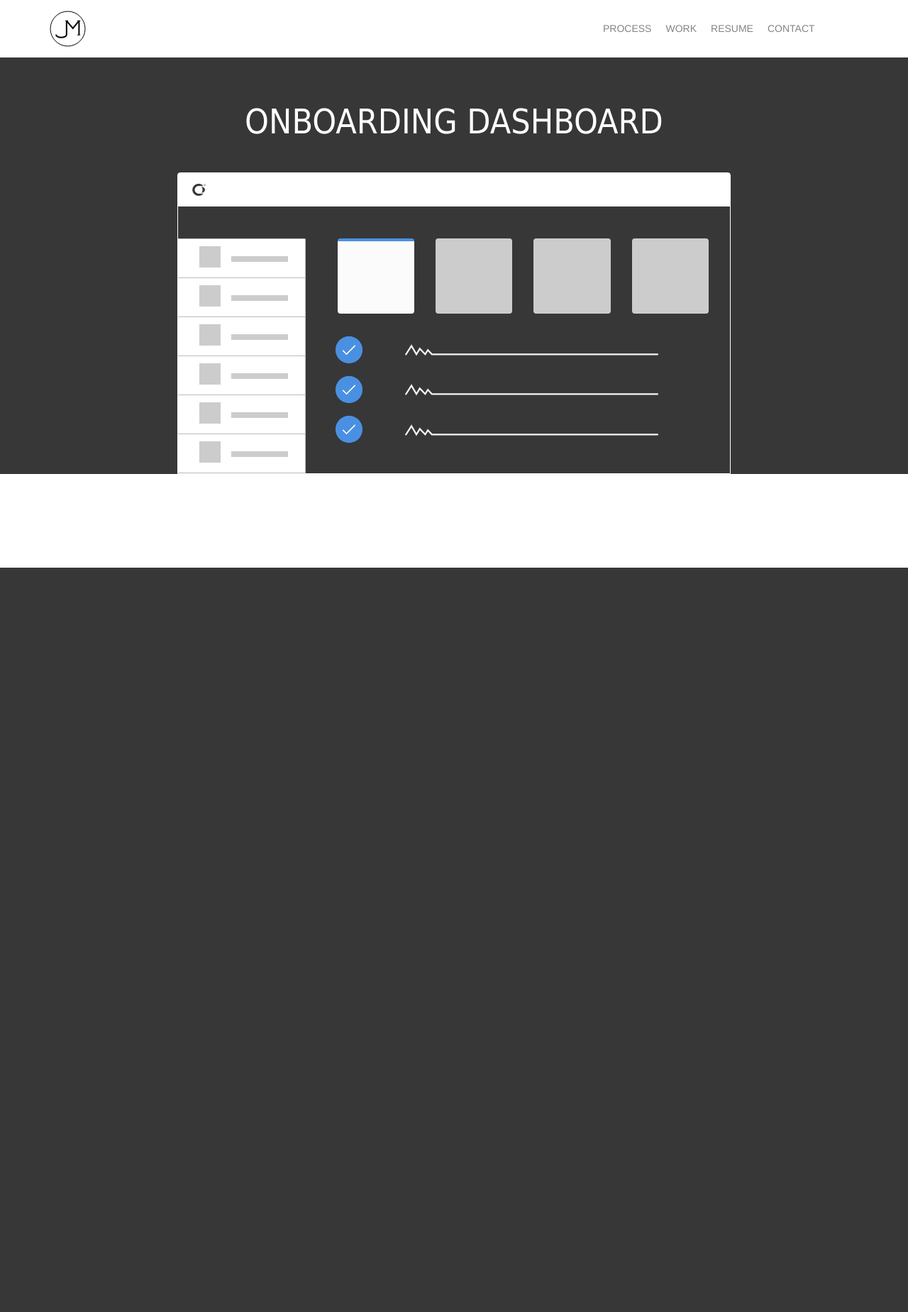
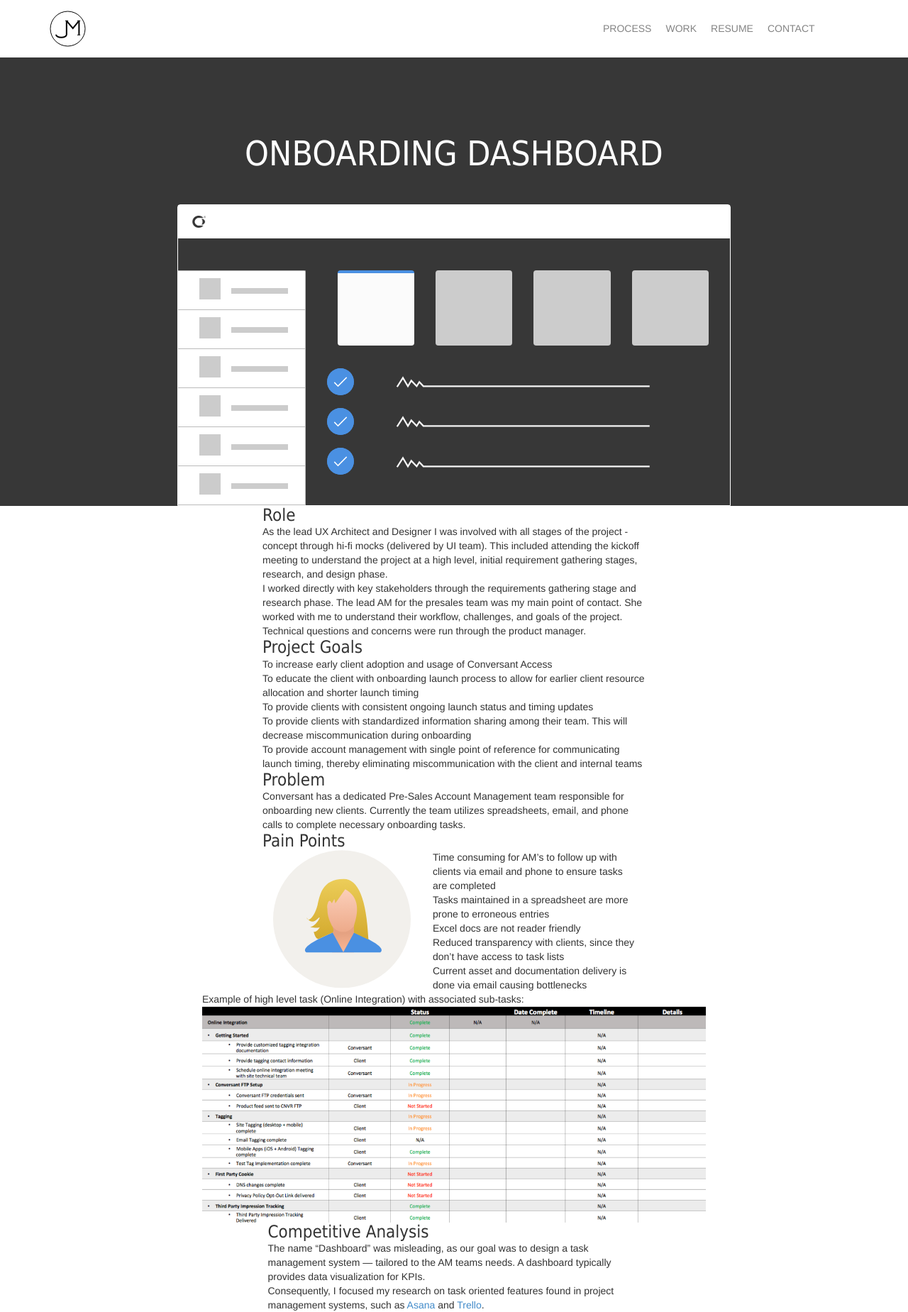
Before and after one commit to jmills312/portfolio, a PHP site: page /folio1.php in a window 1280 px wide. Shown: the whole page at 71% size. Before the commit the page ends 800 px from the top, so only its background shows below. Run offline with PHP 8.4, Linux system fonts and the light colour scheme.

Commit message:
add new images and content

```diff
--- a/assets/css/main.css
+++ b/assets/css/main.css
@@ -275,9 +275,9 @@ nav ul li a:hover {
 }
 #onboarding {
   background: #373737;
+  padding-top: 145px;
 }
 #onboarding h2 {
-  padding-top: 145px;
   color: #fefefe;
   font-size: 48px;
   vertical-align: text-bottom;
@@ -287,12 +287,6 @@ nav ul li a:hover {
 .task_line {
   margin-top: 18px;
 }
-
-
-
-
-
-
 /** Checkmark svg**/
 .checkmark__circle {
   stroke-dasharray: 166;
@@ -301,7 +295,7 @@ nav ul li a:hover {
   stroke-miterlimit: 10;
   stroke: #4A90E2;
   fill: none;
-  animation: stroke 1s cubic-bezier(0.65, 0, 0.45, 1) forwards;
+  animation: stroke 3s cubic-bezier(0.65, 0, 0.45, 1) forwards;
 }
 .checkmark {
   width: 38px;
@@ -312,7 +306,19 @@ nav ul li a:hover {
   stroke-miterlimit: 10;
   margin: 10% auto;
   box-shadow: inset 0px 0px 0px #4A90E2;
-  animation: fill 1.5s ease-in-out 1.5s forwards, scale .8s ease-in-out 1.5s both;
+}
+.check1 {
+
+  animation: fill .5s ease-in-out .5s forwards, scale .8s ease-in-out .8s both;
+  animation-delay: .8s;
+}
+.check2 {
+  animation: fill .5s ease-in-out .5s forwards, scale .8s ease-in-out .8s both;
+  animation-delay: 1.4s;
+}
+.check3 {
+  animation: fill .5s ease-in-out .5s forwards, scale .8s ease-in-out .8s both;
+animation-delay: 2s;
 }
 .checkmark__check {
   transform-origin: 50% 50%;
@@ -338,15 +344,6 @@ nav ul li a:hover {
     box-shadow: inset 0px 0px 0px 30px #4A90E2;
   }
 }
-
-
-
-
-
-
-
-
-
 /* spaceship */
 .spaceship:hover {
   animation: shake 0.82s cubic-bezier(.36,.07,.19,.97) both;
@@ -370,7 +367,10 @@ nav ul li a:hover {
     transform: translate3d(4px, 0, 0);
   }
 }
-
+/* onboard main section */
+.task-list {
+  max-width: 100%;
+}
 /*-----------------------------------*/
 /*          MEDIA QUERIES            */
 /*-----------------------------------*/
--- a/folio1.php
+++ b/folio1.php
@@ -1,18 +1,16 @@
 <?php include 'doc_head.html' ?>
 
 <!-- nav -->
-<?php include 'nav.php' ?>
+<?php include 'nav.php'?>
 
 <section id="onboarding">
 	<div class="container">
+		<div class="row">
 
-
-		<div class="row">
 			<div class="col-xs-12">
 				<h2 class="text-center">onboarding dashboard</h2>
 			</div>
 		</div><!--/row-->
-
 		<div class="row">
 			<div class="col-sm-8 col-sm-offset-2 dashboard">
 				<div class="row">
@@ -75,7 +73,6 @@
 						</div>
 					</div><!--/left nav-->
 				</div><!--/ col 3-->
-
 				<div class="col-md-9 col-sm-8 main">
 					<div class="col-sm-3">
 						<div class="high_task task_one"></div>
@@ -90,23 +87,84 @@
 						<div class="high_task task_four"></div>
 					</div><!--/ col-sm-2-->
 					<div class="row">
-						<div class="col-sm-2 check">
-							<svg class="checkmark" xmlns="http://www.w3.org/2000/svg" viewBox="0 0 52 52"><circle class="checkmark__circle" cx="26" cy="26" r="25" fill="none"/><path class="checkmark__check" fill="none" d="M14.1 27.2l7.1 7.2 16.7-16.8"/></svg>
+						<div class="col-sm-2">
+							<svg class="checkmark check1" xmlns="http://www.w3.org/2000/svg" viewBox="0 0 52 52"><circle class="checkmark__circle" cx="26" cy="26" r="25" fill="none"/><path class="checkmark__check" fill="none" d="M14.1 27.2l7.1 7.2 16.7-16.8"/></svg>
 						</div><!--/col-sm-4-->
-						<div class="col-sm-8"><img class="task_line" src="assets/img/portfolio/task_line.svg" data-aos="zoom-in" data-aos-duration="750"></div>
+						<div class="col-sm-8"><img class="task_line" src="assets/img/portfolio/task_line.svg" data-aos="zoom-in" data-aos-duration="800"></div>
 					</div>
 					<div class="row">
-						<div class="col-sm-2 check">
-							<svg class="checkmark" xmlns="http://www.w3.org/2000/svg" viewBox="0 0 52 52"><circle class="checkmark__circle" cx="26" cy="26" r="25" fill="none"/><path class="checkmark__check" fill="none" d="M14.1 27.2l7.1 7.2 16.7-16.8"/></svg>
+						<div class="col-sm-2">
+							<svg class="checkmark check2" xmlns="http://www.w3.org/2000/svg" viewBox="0 0 52 52"><circle class="checkmark__circle" cx="26" cy="26" r="25" fill="none"/><path class="checkmark__check" fill="none" d="M14.1 27.2l7.1 7.2 16.7-16.8"/></svg>
 						</div><!--/col-sm-4-->
-						<div class="col-sm-8"><img class="task_line" src="assets/img/portfolio/task_line.svg" data-aos="zoom-in" data-aos-duration="750"></div>
+						<div class="col-sm-8"><img class="task_line" src="assets/img/portfolio/task_line.svg" data-aos="zoom-in" data-aos-duration="1400"></div>
 					</div>
 					<div class="row">
-						<div class="col-sm-2 check">
-							<svg class="checkmark" xmlns="http://www.w3.org/2000/svg" viewBox="0 0 52 52"><circle class="checkmark__circle" cx="26" cy="26" r="25" fill="none"/><path class="checkmark__check" fill="none" d="M14.1 27.2l7.1 7.2 16.7-16.8"/></svg>
+						<div class="col-sm-2">
+							<svg class="checkmark check3" xmlns="http://www.w3.org/2000/svg" viewBox="0 0 52 52"><circle class="checkmark__circle" cx="26" cy="26" r="25" fill="none"/><path class="checkmark__check" fill="none" d="M14.1 27.2l7.1 7.2 16.7-16.8"/></svg>
 						</div><!--/col-sm-4-->
-						<div class="col-sm-8"><img class="task_line" src="assets/img/portfolio/task_line.svg" data-aos="zoom-in" data-aos-duration="750"></div>
+						<div class="col-sm-8"><img class="task_line" src="assets/img/portfolio/task_line.svg" data-aos="zoom-in" data-aos-duration="2000"></div>
 					</div>
+			</div><!--/ col 8-->
+		</div><!--/row-->
+	</div><!--/container-->
+</section>
+<article>
+	<div class="container">
+		<div class="col-sm-6 col-sm-offset-3">
+			<h3>Role</h3>
+			<p>As the lead UX Architect and Designer I was involved with all stages of the project - concept through hi-fi mocks (delivered by UI team). This included attending the kickoff meeting to understand the project at a high level, initial requirement gathering stages, research, and design phase.
+			</p>
+			<p>I worked directly with key stakeholders through the requirements gathering stage and research phase. The lead AM for the presales team was my main point of contact. She  worked  with me to understand their workflow, challenges, and goals of the project. Technical questions and concerns were run through the product manager.
+			</p>
+
+		<h3>Project Goals</h3>
+			<ul>
+				<li>To increase early client adoption and usage of Conversant Access</li>
+				<li>To educate the client with onboarding launch process to allow for earlier client resource allocation and shorter launch timing</li>
+				<li>To provide clients with consistent ongoing launch status and timing updates</li>
+				<li>To provide clients with standardized information sharing among their team.  This will decrease miscommunication during onboarding</li>
+				<li>To provide account management with single point of reference for communicating launch timing, thereby eliminating miscommunication with the client and internal teams </li>
+			</ul>
+
+		<h3>Problem</h3>
+		<p>Conversant has a dedicated Pre-Sales Account Management team responsible for onboarding new clients. Currently the team utilizes spreadsheets, email, and phone calls to complete necessary onboarding tasks.
+		</p>
+
+	<div class="pain-points">
+		<h3>Pain Points</h3>
+			<div class="col-sm-5">
+				<img src="assets/img/portfolio/onboard_user.svg" alt="onboarding user">
+			</div><!--/col sm 4-->
+			<div class="col-sm-7">
+				<ul>
+					<li>Time consuming for AM’s to follow up with clients via email and phone to ensure tasks are completed </li>
+					<li>Tasks maintained in a spreadsheet are more prone to erroneous entries</li>
+					<li>Excel docs are not reader friendly</li>
+					<li>Reduced transparency with clients, since they don’t have access to task lists</li>
+					<li>Current asset and documentation delivery is done via email causing bottlenecks</li>
+				</ul>
+			</div>
+		</div><!--/pain points-->
+	</div><!--/col sm 6-->
+	<div class="col-sm-12">
+		<div class="col-sm-8 col-sm-offset-2">
+			<p>Example of high level task (Online Integration) with associated sub-tasks:</p>
+			<img class="task-list" src="assets/img/portfolio/example_tasks.png" alt="sample task list">
+		</div><!-- col sm 8-->
+		<div class="col-sm-6 col-sm-offset-3">
+		<h3>Competitive Analysis</h3>
+		<p>The name “Dashboard” was misleading,  as our goal was to design a task management system — tailored to the AM teams needs. A dashboard typically provides data visualization for KPIs.
+		</p>
+		<p>Consequently, I focused my research on task oriented features found in project management systems, such as <a href="http:www.asana.com">Asana</a> and <a href="http:www.trello.com">Trello</a>.
+		</p>
+	</div>
+	</div><!--/col sm 12-->
+
+
+
+	</div><!-- /container-->
+
+</article>
 
 
 
@@ -126,10 +184,15 @@
 
 
 
-			</div><!--/ col 8-->
-		</div><!--/row-->
-	</div><!--/container-->
-</section>
+
+
+
+
+
+
+
+
+
 
 <!-- custom js -->
 <?php include 'custom.js'?>
```
Also changed, not shown: assets/img/portfolio/example_tasks.png (added), assets/img/portfolio/onboard_user.svg (added), assets/img/portfolio/phone.svg (added), assets/img/portfolio/task-list.png (added), assets/img/portfolio/xls.svg (added).
